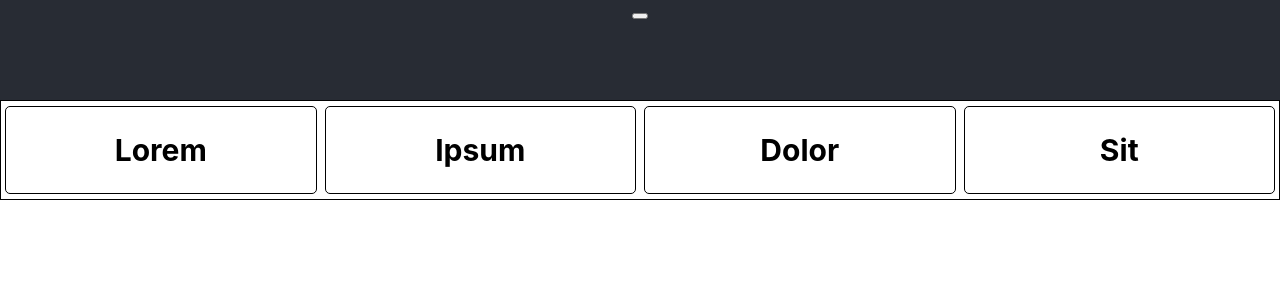
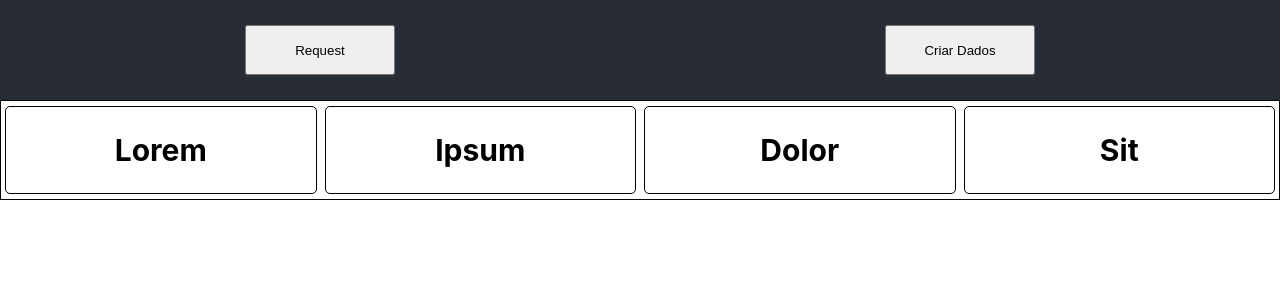
Before and after one commit to alepontes/reactjs, a React (Create React App) app: page / in a window 1280 px wide. Shown: the top 300 px of the page. Built offline with nearby package versions, Linux system fonts and the light colour scheme.

Commit message:
Corrigit layout de listegem de itens

```diff
--- a/src/App.css
+++ b/src/App.css
@@ -5,8 +5,11 @@
 .App-header {
   background-color: #282c34;
   height:100px;
+  display: flex;
+  flex-direction: row;
+  justify-content: space-around;
+  align-items: center;
 }
-
 
 .Body {
   display: flex;
@@ -14,6 +17,11 @@
   justify-content: space-around;
   border: 1px black solid;
 }
+
+.Button {
+  width: 150px;
+  height: 50px;
+ }
 
 @keyframes App-logo-spin {
   from {
--- a/src/App.js
+++ b/src/App.js
@@ -1,5 +1,4 @@
 import React from 'react';
-// import logo from './logo.svg';
 import './App.css';
 import Group from './Group'
 
@@ -19,7 +18,13 @@ export default class App extends React.Component {
     return (
       <div className="App">
         <header className="App-header">
-          <button title={"Get Data"} onClick={() => this._getData()} />
+          <button className="Button" title="" onClick={() => this._getData()} >
+            Request
+          </button>
+          <button className="Button" title="" onClick={() => this._createData()} >
+            Criar Dados
+          </button>
+
         </header>
         <body className="Body">
           <Group title={"Lorem"} itens={this.state.data.filter(item => '1' === item.group)} />
@@ -43,4 +48,13 @@ export default class App extends React.Component {
 
   }
 
+  _createData() {
+    fetch('http://localhost:3001/create')
+      .then(res => res.json())
+      // .then((data) => {
+      // this.setState({ data })
+      // })
+      .catch(err => { })
+  }
+
 }
--- a/src/Group.css
+++ b/src/Group.css
@@ -7,7 +7,16 @@
     margin: 5px 4px;
     border-radius: 5px;
     justify-content: flex-start;
-    align-items: center;
+    padding: 0px, 10px;
+
+}
+
+.ItemPosition {
+    display: flex;
+    flex-direction: column;
+    justify-content: center;
+    margin-left: 5px;
+    padding: 6px 0px;
 }
 
 .Title {
--- a/src/Group.js
+++ b/src/Group.js
@@ -9,7 +9,7 @@ function Group(props) {
             <h2 className="Title">{props.title}</h2>
             {props.itens.map((item) => {
                 return (
-                    < div >
+                    < div className="ItemPosition" >
                         <Item item={item} />
                         <Separator />
                     </div>
--- a/src/Item.css
+++ b/src/Item.css
@@ -2,10 +2,9 @@
 .Item {
     display: flex;
     flex-direction: row;
-    /* border: 1px black solid; */
-    align-items: center;
+    align-content: flex-start;
+    justify-content: flex-start;
     margin: 5px 1px;
-    padding: 5px 5px;
     border-radius: 5px;
 }
 
```
